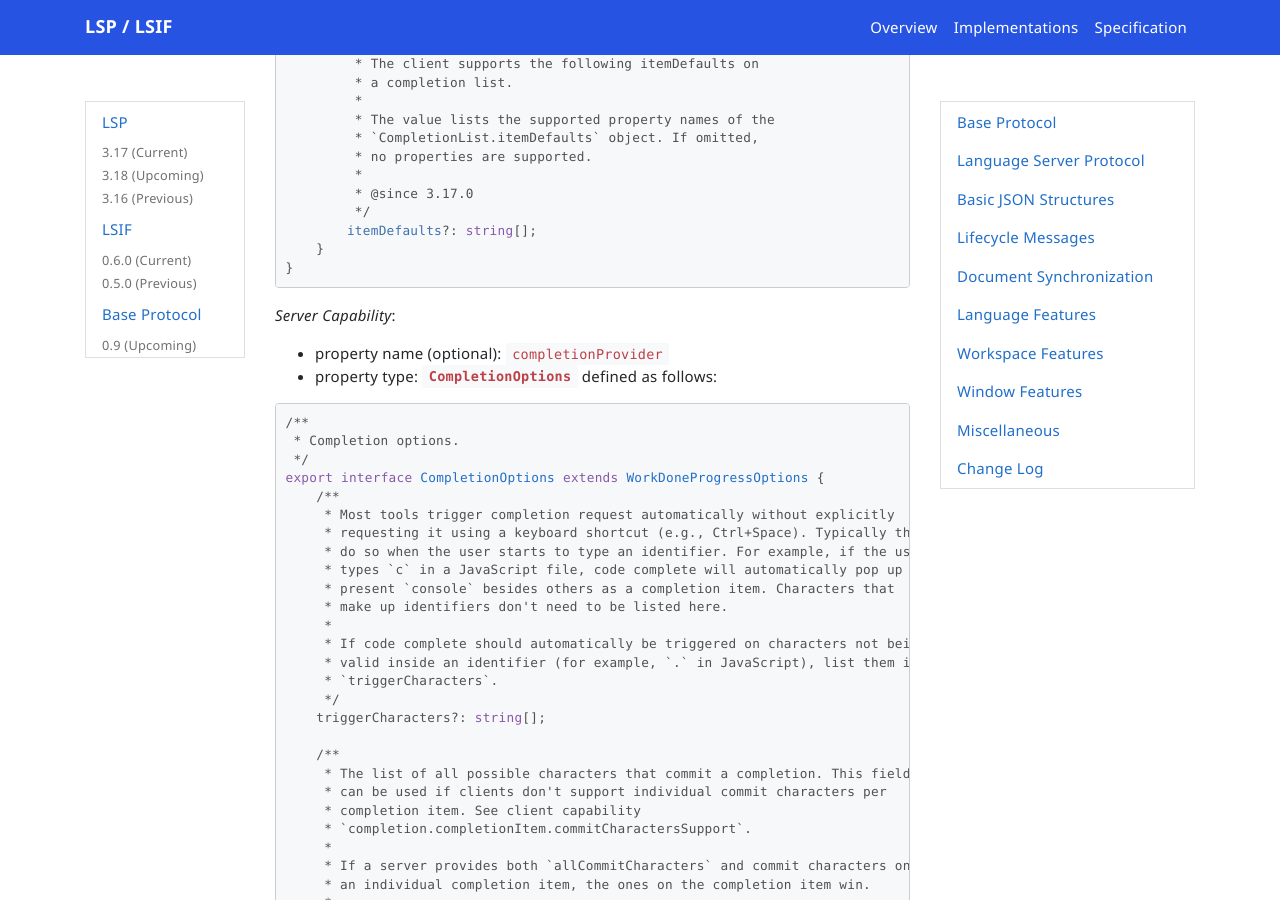
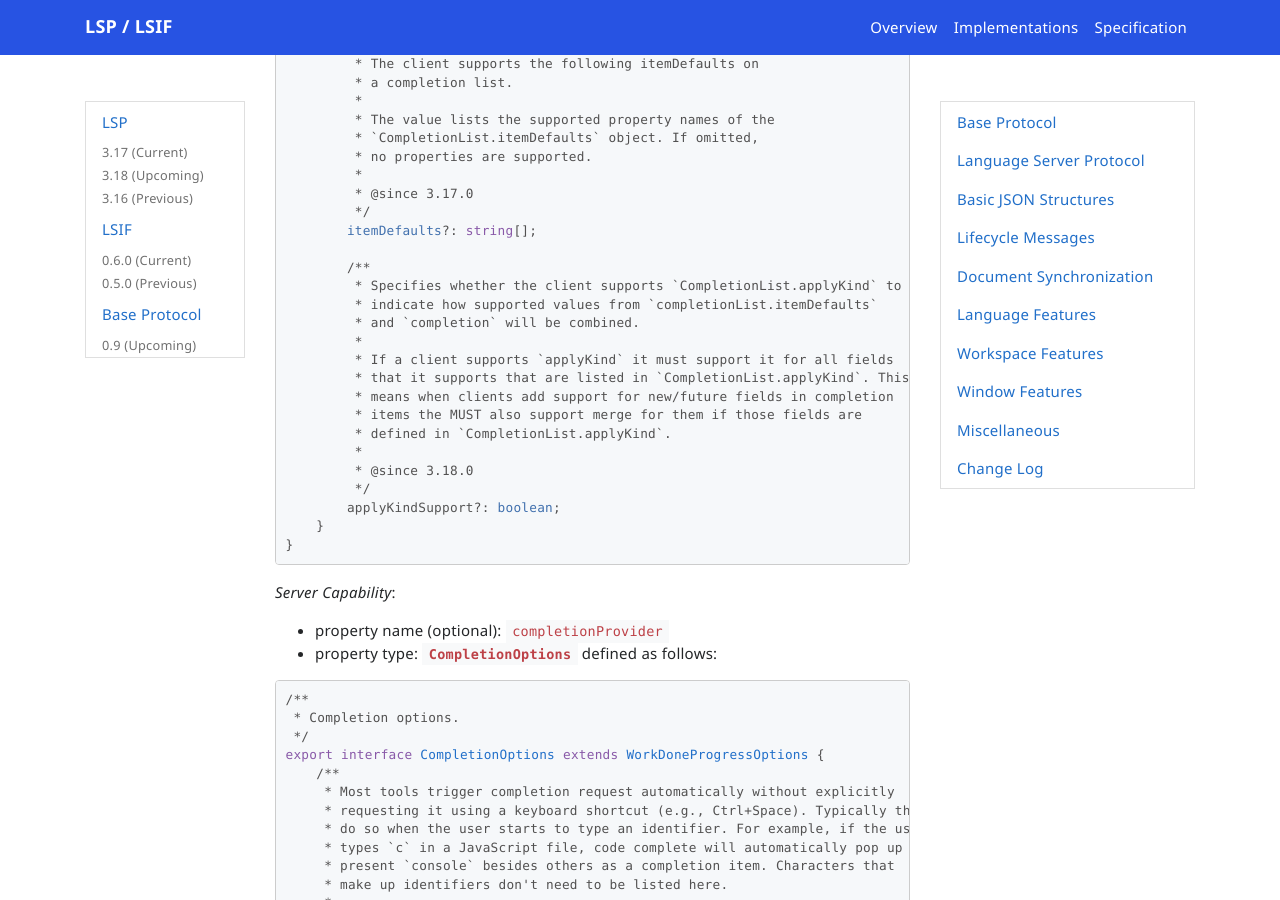
Before and after one commit to microsoft/language-server-protocol, a Jekyll site: the page built from _specifications/lsp/3.18/specification.md, in a window 1280 px wide and 900 px high, scrolled down 150732 px. Built offline with Jekyll 4.4.1, drawn with Linux system fonts in a browser that asks for light colours; nearby versions of some CDN libraries; emoji names are drawn with the system emoji font; comment, search, counter and statistics services are not loaded; some of the changed text lies outside the part shown.

Commit message:
Add support for `completionList.applyKind` to determine how values from `completionList.itemDefaults` and `completion` are combined. (#2018)
* Add support for `completionList.applyKind` to determine how values from `completionList.itemDefaults` and `completion` are combined.

Fixes https://github.com/microsoft/language-server-protocol/issues/1802

* Update completion.md

* Simplify by removing distinction between null/undefined

* Use a single client capability + add ApplyKind enum/type

* Make this clearer

* Minor fixes

- commitCharacters isn't allowed to be null so no point mentioning this
- Fix missing quote
- Fix error in ApplyKind type (either needs "typeof" or to use literals, and other things use literals)

* Change ApplyKind to be integers

* Typos

---------

Co-authored-by: Dirk Bäumer <dirkb@microsoft.com>

````diff
--- a/_specifications/lsp/3.18/language/completion.md
+++ b/_specifications/lsp/3.18/language/completion.md
@@ -166,6 +166,21 @@
 		 * @since 3.17.0
 		 */
 		itemDefaults?: string[];
+
+		/**
+		 * Specifies whether the client supports `CompletionList.applyKind` to
+		 * indicate how supported values from `completionList.itemDefaults`
+		 * and `completion` will be combined.
+		 *
+		 * If a client supports `applyKind` it must support it for all fields
+		 * that it supports that are listed in `CompletionList.applyKind`. This
+		 * means when clients add support for new/future fields in completion
+		 * items the MUST also support merge for them if those fields are
+		 * defined in `CompletionList.applyKind`.
+		 *
+		 * @since 3.18.0
+		 */
+		applyKindSupport?: boolean;
 	}
 }
 ```
@@ -338,7 +353,9 @@
 	 * be used if a completion item itself doesn't specify the value.
 	 *
 	 * If a completion list specifies a default value and a completion item
-	 * also specifies a corresponding value, the one from the item is used.
+	 * also specifies a corresponding value, the rules for combining these are
+	 * defined by `applyKinds` (if the client supports it), defaulting to
+	 * ApplyKind.Replace.
 	 *
 	 * Servers are only allowed to return default values if the client
 	 * signals support for this via the `completionList.itemDefaults`
@@ -384,6 +401,73 @@
 		 * @since 3.17.0
 		 */
 		data?: LSPAny;
+	}
+
+	/**
+	 * Specifies how fields from a completion item should be combined with those
+	 * from `completionList.itemDefaults`.
+	 *
+	 * If unspecified, all fields will be treated as ApplyKind.Replace.
+	 *
+	 * If a field's value is ApplyKind.Replace, the value from a completion item
+	 * (if provided and not `null`) will always be used instead of the value
+	 * from `completionItem.itemDefaults`.
+	 *
+	 * If a field's value is ApplyKind.Merge, the values will be merged using
+	 * the rules defined against each field below.
+	 *
+	 * Servers are only allowed to return `applyKind` if the client
+	 * signals support for this via the `completionList.applyKindSupport`
+	 * capability.
+	 *
+	 * @since 3.18.0
+	 */
+	applyKind?: {
+		/**
+		 * Specifies whether commitCharacters on a completion will replace or be
+		 * merged with those in `completionList.itemDefaults.commitCharacters`.
+		 *
+		 * If ApplyKind.Replace, the commit characters from the completion item
+		 * will always be used unless not provided, in which case those from
+		 * `completionList.itemDefaults.commitCharacters` will be used. An
+		 * empty list can be used if a completion item does not have any commit
+		 * characters and also should not use those from
+		 * `completionList.itemDefaults.commitCharacters`.
+		 *
+		 * If ApplyKind.Merge the commitCharacters for the completion will be
+		 * the union of all values in both
+		 * `completionList.itemDefaults.commitCharacters` and the completion's
+		 * own `commitCharacters`.
+		 *
+		 * @since 3.18.0
+		 */
+		commitCharacters?: ApplyKind;
+
+		/**
+		 * Specifies whether the `data` field on a completion will replace or
+		 * be merged with data from `completionList.itemDefaults.data`.
+		 *
+		 * If ApplyKind.Replace, the data from the completion item will be used
+		 * if provided (and not `null`), otherwise
+		 * `completionList.itemDefaults.data` will be used. An empty object can
+		 * be used if a completion item does not have any data but also should
+		 * not use the value from `completionList.itemDefaults.data`.
+		 *
+		 * If ApplyKind.Merge, a shallow merge will be performed between
+		 * `completionList.itemDefaults.data` and the completion's own data
+		 * using the following rules:
+		 *
+		 * - If a completion's `data` field is not provided (or `null`), the
+		 *   entire `data` field from `completionList.itemDefaults.data` will be
+		 *   used as-is.
+		 * - If a completion's `data` field is provided, each field will
+		 *   overwrite the field of the same name in
+		 *   `completionList.itemDefaults.data` but no merging of nested fields
+		 *   within that value will occur.
+		 *
+		 * @since 3.18.0
+		 */
+		data?: ApplyKind;
 	}
 
 	/**
@@ -523,6 +607,40 @@
 	 */
 	description?: string;
 }
+```
+
+<div class="anchorHolder"><a href="#applyKind" name="applyKind" class="linkableAnchor"></a></div>
+
+```typescript
+/**
+ * Defines how values from a set of defaults and an individual item will be
+ * merged.
+ *
+ * @since 3.18.0
+ */
+export namespace ApplyKind {
+	/**
+	 * The value from the individual item (if provided and not `null`) will be
+	 * used instead of the default.
+	 */
+	export const Replace: 1 = 1;
+
+	/**
+	 * The value from the item will be merged with the default.
+	 *
+	 * The specific rules for mergeing values are defined against each field
+	 * that supports merging.
+	 */
+	export const Merge: 2 = 2;
+}
+
+/**
+ * Defines how values from a set of defaults and an individual item will be
+ * merged.
+ *
+ * @since 3.18.0
+ */
+export type ApplyKind = 1 | 2;
 ```
 
 <div class="anchorHolder"><a href="#completionItem" name="completionItem" class="linkableAnchor"></a></div>
--- a/_specifications/lsp/3.18/specification.md
+++ b/_specifications/lsp/3.18/specification.md
@@ -737,6 +737,7 @@
 * Support for snippets in text document edits.
 * Support for debug message kind.
 * Client capability to enumerate properties that can be resolved for code lenses.
+* Added support for `completionList.applyKind` to determine how values from `completionList.itemDefaults` and `completion` are combined.
 
 
 #### <a href="#version_3_17_0" name="version_3_17_0" class="anchor">3.17.0 (05/10/2022)</a>
````
